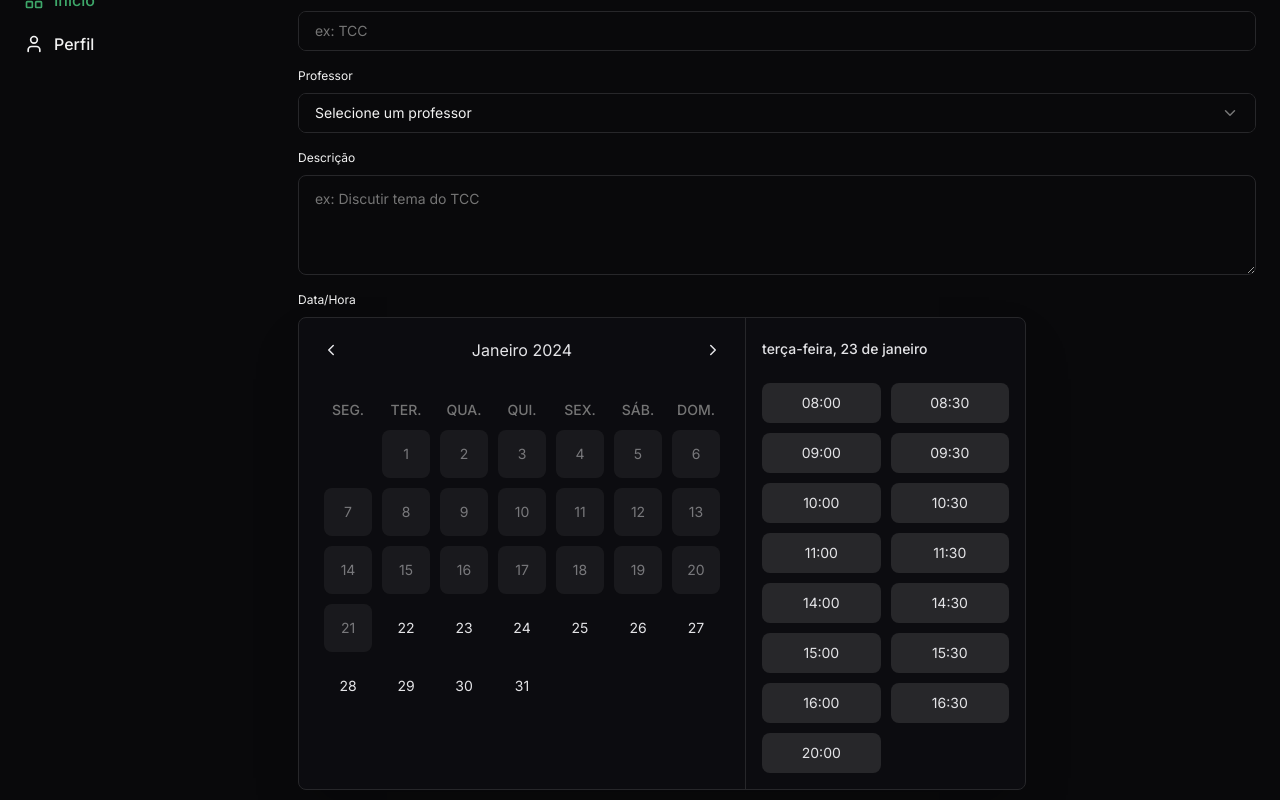
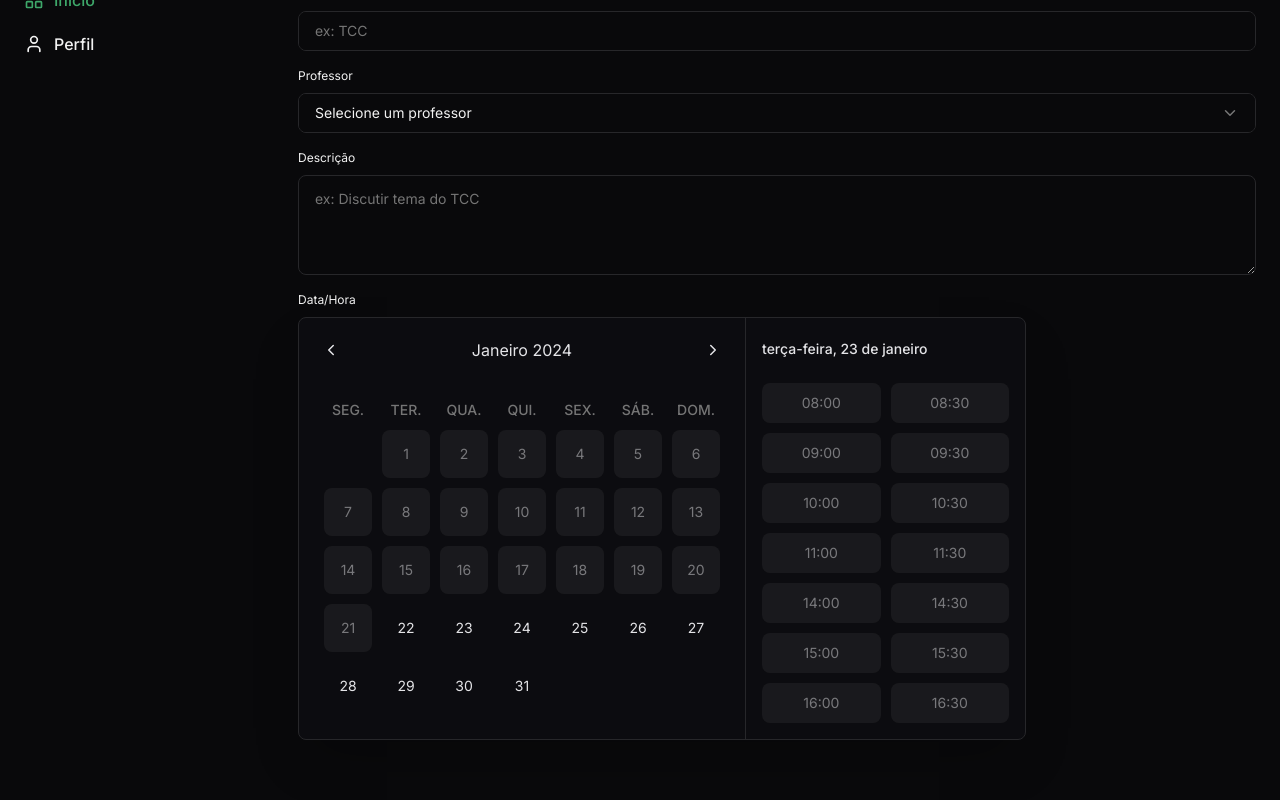
Before and after one commit to MarcosRene/athena, a React (Vite) app: page /new-schedule in a window 1280 px wide. Both pictures are taken after a click on the button "23". Shown: the part 186-986 px from the top of the page. Built offline with nearby package versions, Linux system fonts and the light colour scheme.

Commit message:
refactor: add avalible times calendar component

```diff
--- /dev/null
+++ b/src/components/calendar/available-times.ts
@@ -0,0 +1,16 @@
+export const availableTimes = [
+  '08:00',
+  '08:30',
+  '09:00',
+  '09:30',
+  '10:00',
+  '10:30',
+  '11:00',
+  '11:30',
+  '14:00',
+  '14:30',
+  '15:00',
+  '15:30',
+  '16:00',
+  '16:30',
+]
--- a/src/components/calendar/index.tsx
+++ b/src/components/calendar/index.tsx
@@ -8,20 +8,20 @@ interface CalendarProps {
   label?: string
   selectedDate: Dayjs | null
   onDateSelected: (date: Dayjs) => void
+  onTimeSelected: (time: string | null) => void
 }
 
 export function Calendar({
   label,
   selectedDate,
   onDateSelected,
+  onTimeSelected,
 }: CalendarProps) {
   const calendarRef = useRef<ComponentRef<'div'>>(null)
 
   const [currentDate, setCurrentDate] = useState(() => {
     return dayjs().set('date', 1)
   })
-  const [selectedTime, setSelectedTime] = useState('')
-  console.log(selectedTime)
 
   function handleFocus() {
     if (calendarRef.current) {
@@ -55,7 +55,7 @@ export function Calendar({
         {!!selectedDate && (
           <TimerPicker
             selectedDate={selectedDate}
-            onSelecedTime={setSelectedTime}
+            onTimeSelected={onTimeSelected}
           />
         )}
       </div>
--- a/src/components/calendar/timer-picker.tsx
+++ b/src/components/calendar/timer-picker.tsx
@@ -1,35 +1,35 @@
 import { Dayjs } from 'dayjs'
 
 import { Button } from '../button'
+import { useMemo } from 'react'
+import { availableTimes } from './available-times'
 
 interface TimerPickerProps {
   selectedDate: Dayjs
-  onSelecedTime: (time: string) => void
+  onTimeSelected: (time: string | null) => void
 }
 
-const TIMES = [
-  '08:00',
-  '08:30',
-  '09:00',
-  '09:30',
-  '10:00',
-  '10:30',
-  '11:00',
-  '11:30',
-  '14:00',
-  '14:30',
-  '15:00',
-  '15:30',
-  '16:00',
-  '16:30',
-  '20:00',
-]
-
-export function TimerPicker({ onSelecedTime, selectedDate }: TimerPickerProps) {
+export function TimerPicker({
+  onTimeSelected,
+  selectedDate,
+}: TimerPickerProps) {
   const weekDay = selectedDate ? selectedDate.format('dddd') : null
   const describedDate = selectedDate
     ? selectedDate.format('DD [de] MMMM')
     : null
+
+  const availabilityTimes = useMemo(() => {
+    return availableTimes.map((time) => {
+      const currentHour = parseInt(time.substring(0, 2))
+      const currentMinute = parseInt(time.substring(3, 5))
+
+      const currentTime = selectedDate
+        .set('hour', currentHour)
+        .set('minute', currentMinute)
+
+      return { time, disabled: selectedDate.isAfter(currentTime) }
+    })
+  }, [selectedDate])
 
   return (
     <div className="w-[28rem] p-[1.6rem] border-l border-l-gray-900">
@@ -38,11 +38,12 @@ export function TimerPicker({ onSelecedTime, selectedDate }: TimerPickerProps) {
       </span>
 
       <ul className="w-full grid grid-cols-[auto,auto] gap-4 text-center">
-        {TIMES.map((time) => (
+        {availabilityTimes.map(({ time, disabled }) => (
           <li key={time}>
             <Button
-              className="w-full font-normal text-[1.4rem] text-gray-100 bg-gray-900"
-              onClick={() => onSelecedTime(time)}
+              className={`w-full font-normal text-[1.4rem] text-gray-100 bg-gray-900 ${disabled && 'bg-gray-900 cursor-not-allowed hover:bg-gray-900 disabled:opacity-50'}`}
+              onClick={() => onTimeSelected(time)}
+              disabled={disabled}
             >
               {time}
             </Button>
--- a/src/pages/app/new-schedule.tsx
+++ b/src/pages/app/new-schedule.tsx
@@ -1,6 +1,6 @@
-import { Dayjs } from 'dayjs'
 import { useState } from 'react'
 import { Helmet } from 'react-helmet-async'
+import { Dayjs } from 'dayjs'
 
 import { Breadcrumbs } from '@/components/breadcrumbs'
 import { Calendar } from '@/components/calendar'
@@ -10,6 +10,9 @@ import { Textarea } from '@/components/textarea'
 
 export function NewSchedule() {
   const [selectedDate, setSelectedDate] = useState<Dayjs | null>(null)
+  const [selectedtime, setSelectedTime] = useState<string | null>(null)
+
+  console.log({ selectedDate, selectedtime })
 
   return (
     <>
@@ -38,6 +41,7 @@ export function NewSchedule() {
           label="Data/Hora"
           selectedDate={selectedDate}
           onDateSelected={setSelectedDate}
+          onTimeSelected={setSelectedTime}
         />
       </div>
     </>
```
